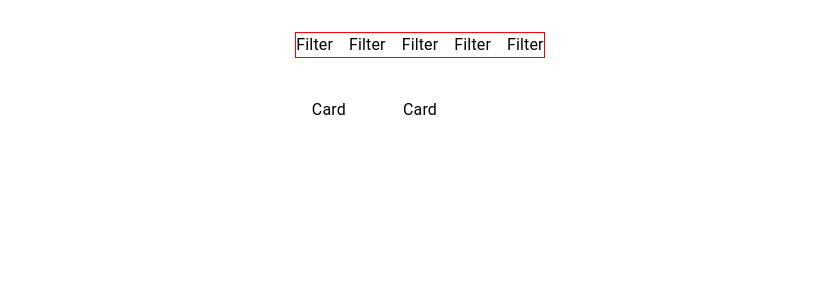
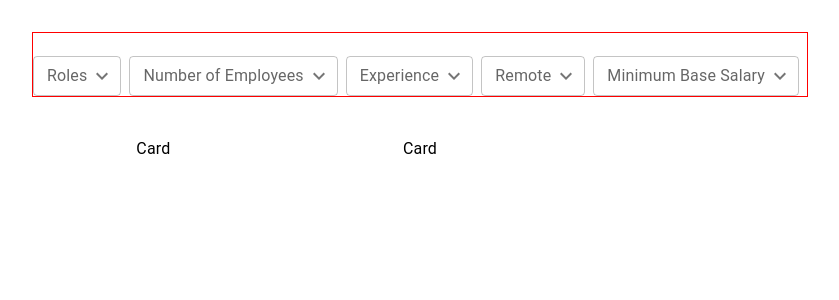
Before and after one commit to mehra-sourav/jobs-platform, a React (Vite) app: page / in a window 1280 px wide. Shown: the top 300 px of the page, without its empty margins (220-1059 px from the left). Built offline with nearby package versions, Linux system fonts and the light colour scheme.

Commit message:
feat: styled filter component and integrate with filter values

```diff
--- a/package.json
+++ b/package.json
@@ -12,6 +12,7 @@
   "dependencies": {
     "@emotion/react": "^11.11.4",
     "@emotion/styled": "^11.11.5",
+    "@mui/icons-material": "^5.15.17",
     "@mui/material": "^5.15.17",
     "react": "^18.2.0",
     "react-dom": "^18.2.0"
--- /dev/null
+++ b/src/components/Filter/Filter.styles.js
@@ -0,0 +1,7 @@
+import { Select, styled } from "@mui/material";
+
+export const StyledSelect = styled(Select)(() => ({
+  "& :hover": {
+    cursor: "default",
+  },
+}));
--- a/src/components/Filter/index.jsx
+++ b/src/components/Filter/index.jsx
@@ -1,10 +1,52 @@
-import { Typography } from "@mui/material";
+import { useState } from "react";
+import { FormControl, InputLabel, MenuItem, Box, Chip } from "@mui/material";
+import DropDownIcon from "@mui/icons-material/KeyboardArrowDown";
+import { StyledSelect } from "./Filter.styles.js";
 
-const Filter = () => {
+const Filter = ({ inputLabel, filterValues }) => {
+  let [val, setVal] = useState([]);
+
+  const handleChange = (event) => {
+    setVal((oldVal) => [...oldVal, event.target.value]);
+  };
+
   return (
-    <div>
-      <Typography>Filter</Typography>
-    </div>
+    <FormControl size="small" sx={{ mr: 1 }}>
+      <InputLabel
+        sx={{
+          position: "relative",
+          top: 22,
+          paddingRight: 6,
+          maxWidth: "100%",
+        }}
+      >
+        {inputLabel}
+      </InputLabel>
+      <StyledSelect
+        value={val}
+        label={inputLabel}
+        IconComponent={DropDownIcon}
+        autoWidth
+        onChange={handleChange}
+        multiple
+        renderValue={(selected) => {
+          console.log("selected:", selected);
+          return (
+            <Box sx={{ display: "flex", flexWrap: "wrap", gap: 0.5 }}>
+              {selected.map((value) => (
+                <Chip key={value} label={value} />
+              ))}
+            </Box>
+          );
+        }}
+      >
+        {filterValues.map(({ label, value }) => (
+          <MenuItem key={label} value={value}>
+            {label}
+          </MenuItem>
+        ))}
+      </StyledSelect>
+    </FormControl>
   );
 };
 
--- a/src/components/FilterList/index.jsx
+++ b/src/components/FilterList/index.jsx
@@ -6,11 +6,10 @@ const FilterList = () => {
   return (
     <Stack
       direction={{ xs: "column", sm: "row" }}
-      spacing={{ xs: 1, sm: 2 }}
       sx={{ border: "1px solid red", mb: 5 }}
     >
-      {FILTER_ITEMS.map(({ label, filterValues }, idx) => (
-        <Filter label={label} filterValues={filterValues} />
+      {FILTER_ITEMS.map(({ label, filterValues }) => (
+        <Filter key={label} inputLabel={label} filterValues={filterValues} />
       ))}
     </Stack>
   );
```
Also changed, not shown: 1 other file (tests, documents, lock files or other folders).
